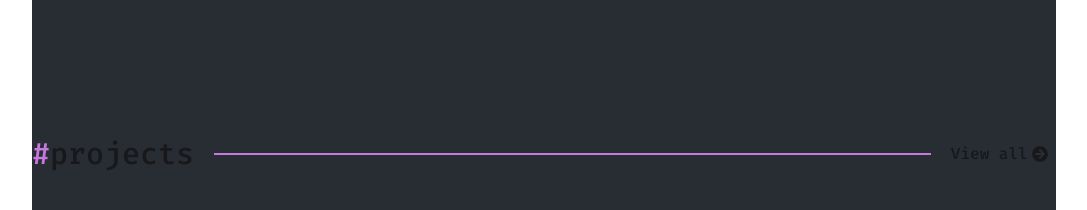
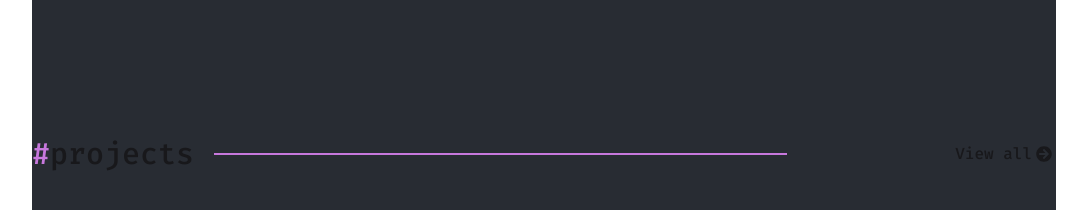
Before and after one commit to chandan-d-karmaker/my-portfolio, a React (Vite) app: page / in a window 1280 px wide. Shown: the part 920-1130 px from the top of the page, without its empty margins (96-1183 px from the left). Built offline with nearby package versions, Linux system fonts and the light colour scheme.

Commit message:
fixed project section issue

```diff
--- a/src/components/Projects/ProjectCard.jsx
+++ b/src/components/Projects/ProjectCard.jsx
@@ -3,7 +3,7 @@ import React from 'react';
 const ProjectCard = ({ project }) => {
     return (
         <div>
-            <div className="hover-3d cursor-pointer">
+            <div className="hover:cursor-pointer">
 
                 {/* content */}
                 <div className="card border border-[#ABB2BF] rounded-none">
@@ -26,15 +26,6 @@ const ProjectCard = ({ project }) => {
                     </div>
                 </div>
 
-                {/* 8 empty divs needed for the 3D effect */}
-                <div className="pointer-events-none"></div>
-                <div className="pointer-events-none"></div>
-                <div className="pointer-events-none"></div>
-                <div className="pointer-events-none"></div>
-                <div className="pointer-events-none"></div>
-                <div className="pointer-events-none"></div>
-                <div className="pointer-events-none"></div>
-                <div className="pointer-events-none"></div>
             </div>
         </div>
     );
--- a/src/components/Projects/Projects.jsx
+++ b/src/components/Projects/Projects.jsx
@@ -9,9 +9,11 @@ const Projects = ({ projects }) => {
 
     return (
         <div className='md:w-4/5 md:pb-40 pb-10 px-4 md:px-0 mx-auto bg-[#282C33] relative'>
-            <div className='flex gap-5 items-center mb-10'>
-                <h1 className='text-2xl md:text-3xl font-medium'><span className='text-[#C778DD]'>#</span>projects</h1>
-                <div className='border border-[#C778DD] h-0 w-[70%]'></div>
+            <div className='flex gap-5 justify-between mb-10'>
+                <div className='flex gap-5 items-center w-4/5'>
+                    <h1 className='text-2xl md:text-3xl font-medium'><span className='text-[#C778DD]'>#</span>projects</h1>
+                    <div className='border border-[#C778DD] h-0 w-[70%]'></div>
+                </div>
                 <a href='https://github.com/chandan-d-karmaker?tab=repositories' target='_blank' className='text-[16px] font-medium flex items-center gap-1 pr-1'>View all <FaArrowCircleRight /></a>
             </div>
 
```
